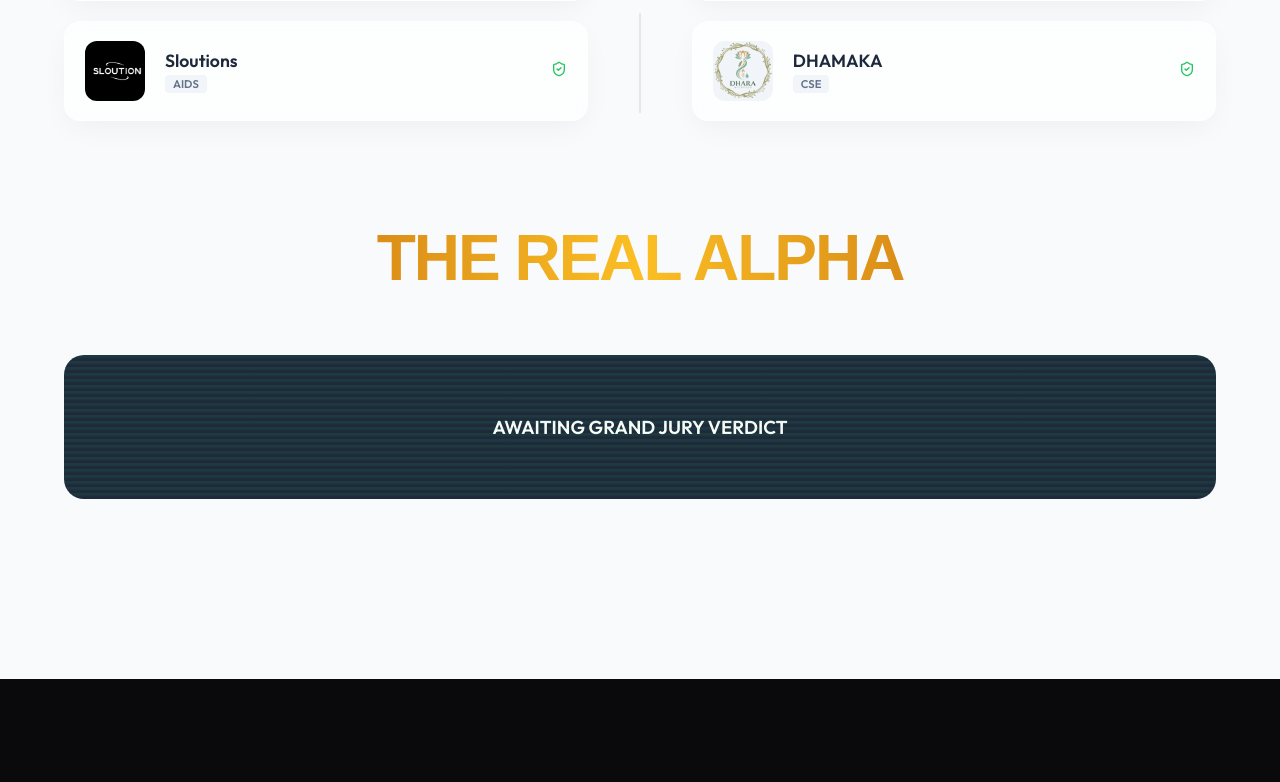
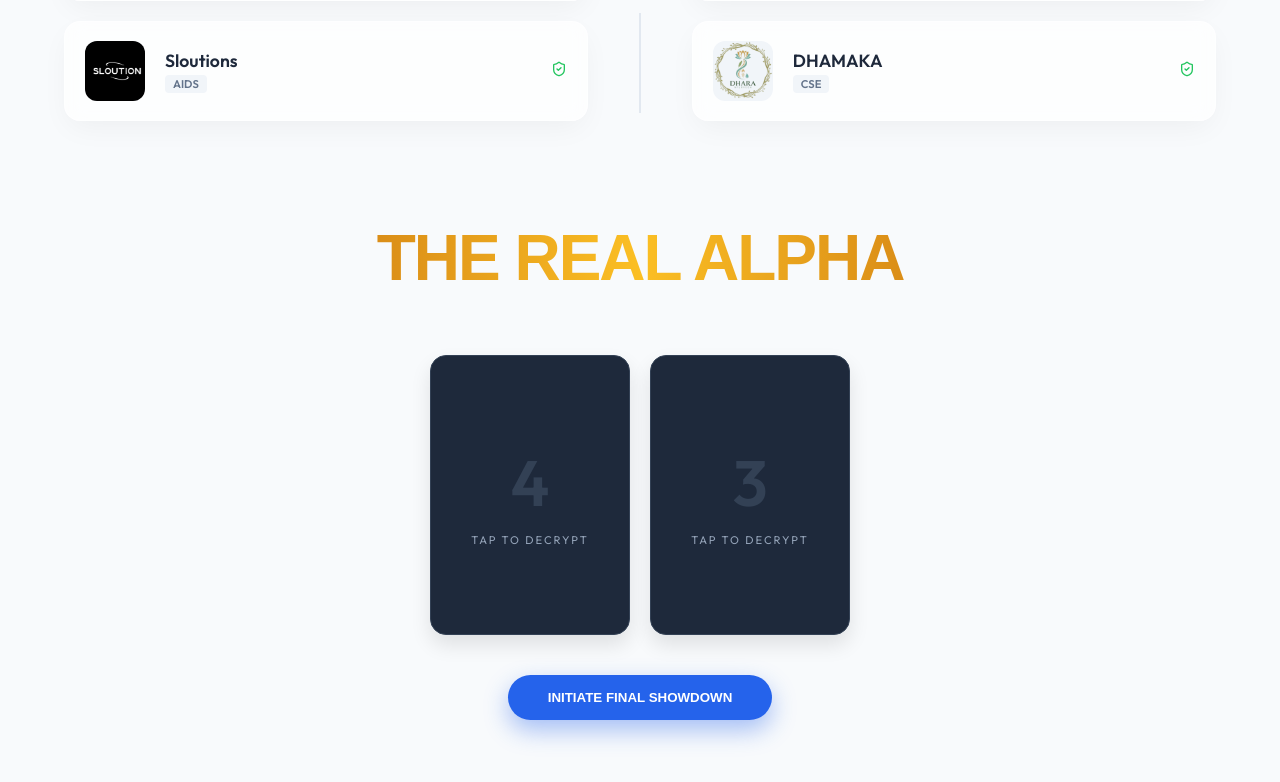
Before and after one commit to PrajwalGaniga/Alphathon-2026, a React (Vite) app: page / in a window 1280 px wide. Shown: the part 5149-5931 px from the top of the page. Before the commit the page ends 5828 px from the top, so only its background shows below. Built offline with nearby package versions, Linux system fonts and the light colour scheme.

Commit message:
Done complelty

```diff
--- a/src/sections/Winners/Winners.jsx
+++ b/src/sections/Winners/Winners.jsx
@@ -20,7 +20,7 @@ const playSound = (type) => {
 const Winners = () => {
   // --- CONTROLS ---
   const REVEAL_TOP_4 = true;
-  const REVEAL_PODIUM = false;
+  const REVEAL_PODIUM = true;
 
   // --- STATE ---
   const [podiumStep, setPodiumStep] = useState(0);
@@ -72,10 +72,11 @@ const Winners = () => {
   };
 
   const winners = {
-    first: { name: "Team Stark", score: 98, logo: "/team-logo/luffy.jpg", members: "Tony, Jarvis, Friday", dept: "AIML" },
-    second: { name: "Wakanda Forever", score: 96, logo: "/team-logo/wakanda.jpg", members: "Shuri, Okoye, T'Challa", dept: "ECE" },
-    third: { name: "Web Slingers", score: 89, logo: "/team-logo/spidey.jpg", members: "Peter, Ned", dept: "CSE" },
-    fourth: { name: "Gamma Rays", score: 85, logo: "/team-logo/hulk.jpg", members: "Bruce, Jen", dept: "EEE" }
+    first : { name: "Sloutions", score: 89, logo: "/team-logo/spidey.jpg", members: "M.Prajwal,K Mohammed Mudassir, Hithesh, Dhyan", dept: "AIDS" },
+
+    second: { name: "Vibe Coders", score: 96, logo: "/team-logo/vibeCoder.jpeg", members: "Nishan, Shriharsha, Rohit, Mukta Ramadas Bhat", dept: "ISE" },
+    third: { name: "DHAMAKA", score: 98, logo: "/team-logo/DHARA.png", members: "Abhishek Shrivastav, Manish G Suvarna,Dhanya M Kotian, KJ Harshini", dept: "CSE" },
+    fourth: { name: "Apex team", score: 85, logo: "/team-logo/apex.jpeg", members: "", dept: "SU" }
   };
 
   // --- LOGIC ---
```
